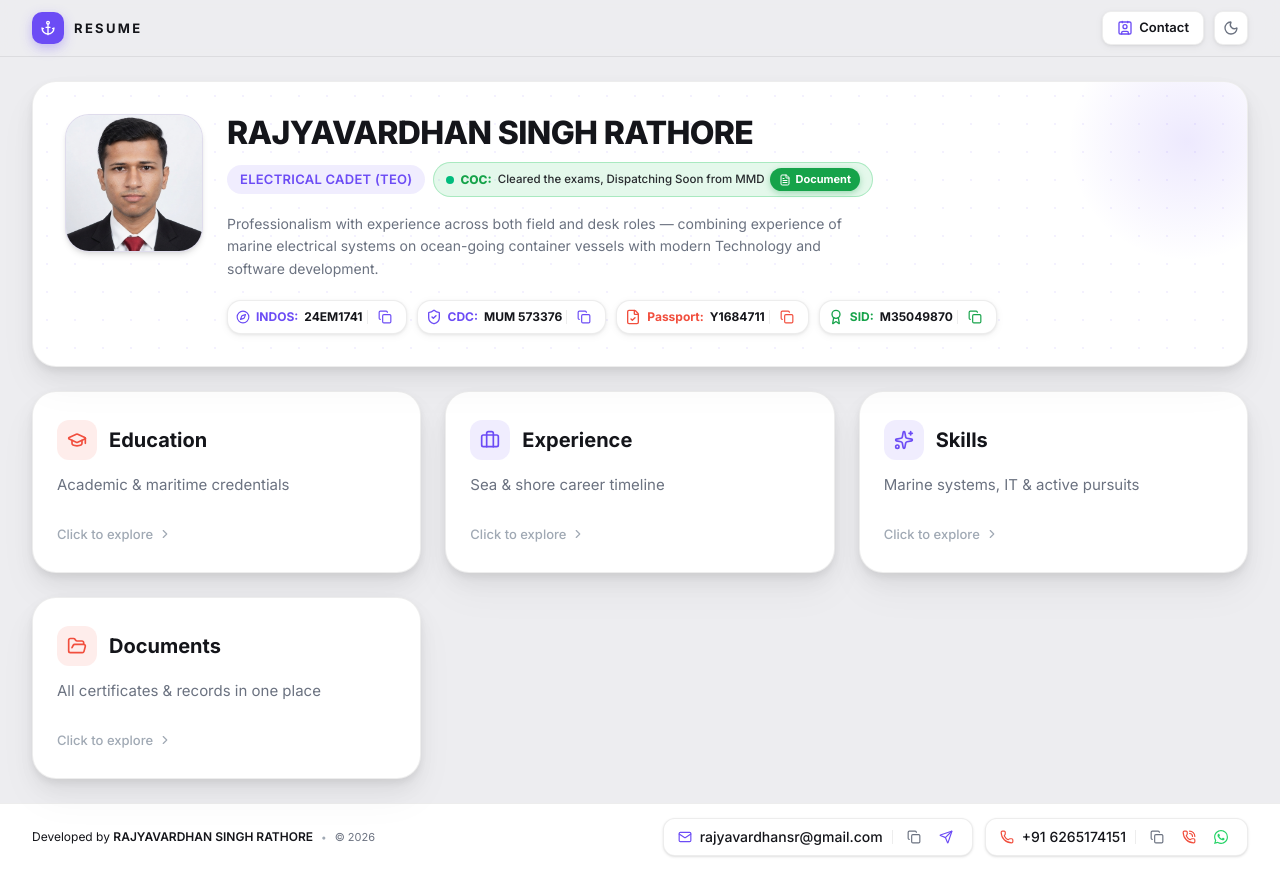
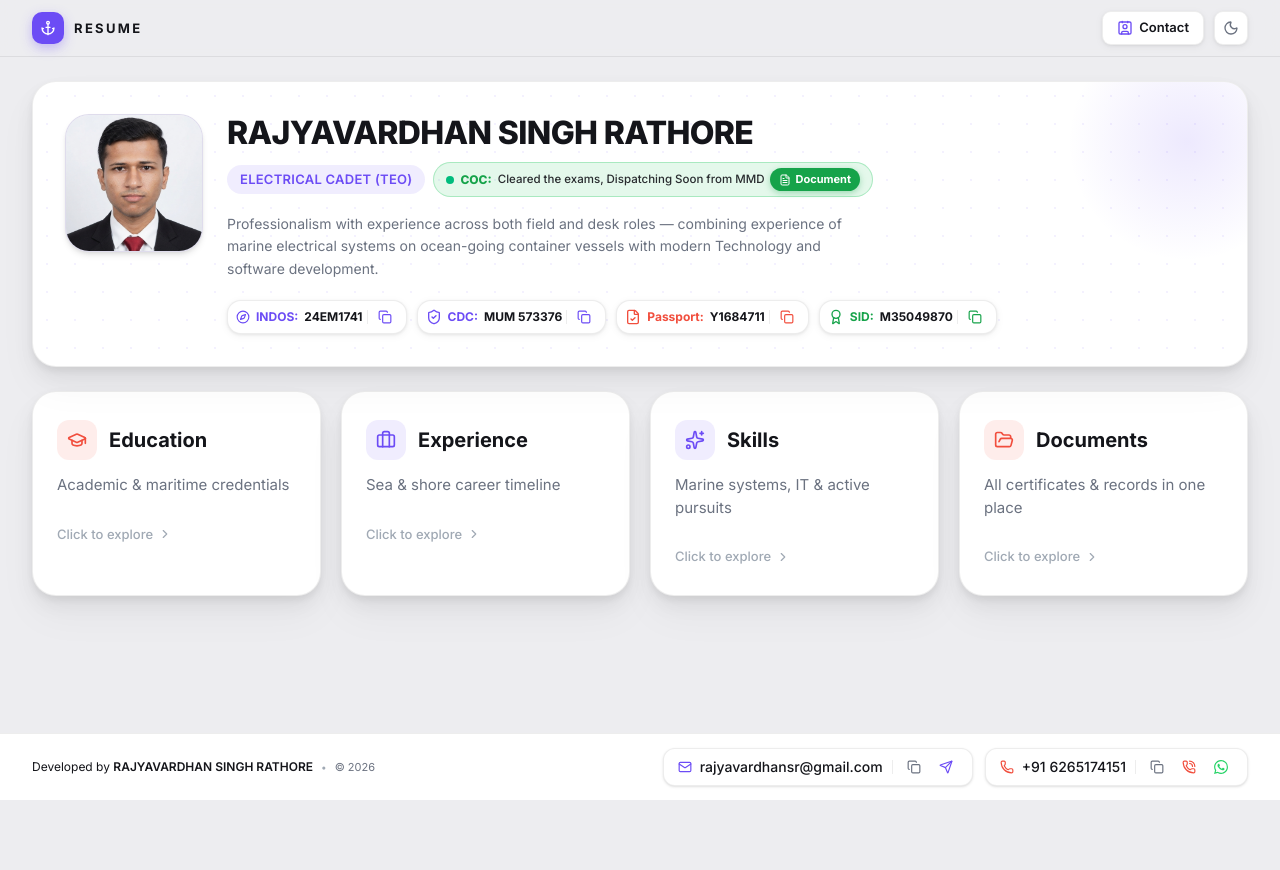
Before and after one commit to Rajyavardhan-singh/Resume, a Next.js app: page / in a window 1280 px wide. After the commit the page ends 800 px from the top, so only its background shows below. Built offline with nearby package versions, Linux system fonts and the light colour scheme.

Commit message:
Update media queries and grid layout in globals.css

```diff
--- a/app/globals.css
+++ b/app/globals.css
@@ -84,10 +84,20 @@ body {
   transition: opacity 0.25s ease-out;
 }
 
-@media (min-width: 768px) {
+@media (min-width: 640px) {
   .section-cards-stub-row {
-    grid-template-columns: repeat(3, 1fr);
-    gap: 24px;
+    grid-template-columns: repeat(2, 1fr);
+    gap: 18px;
+  }
+}
+
+@media (min-width: 1024px) {
+  .section-cards-stub-row {
+    grid-template-columns: repeat(4, 1fr);
+    gap: 20px;
+  }
+  .stub-card {
+    padding: 22px 18px;
   }
 }
 
@@ -305,7 +315,7 @@ body {
 }
 
 /* ─── MOBILE ──────────────────────────────────── */
-@media (max-width: 768px) {
+@media (max-width: 639px) {
   .section-cards-stub-row {
     grid-template-columns: 1fr;
     gap: 16px;
@@ -355,3 +365,7 @@ body {
   header, footer, button, .no-print { display: none !important; }
   body { background: white !important; color: black !important; }
 }
+
+/* ─── SCROLLBAR HIDE UTILITY ─────────────────── */
+.scrollbar-hide::-webkit-scrollbar { display: none; }
+.scrollbar-hide { -ms-overflow-style: none; scrollbar-width: none; }
```
